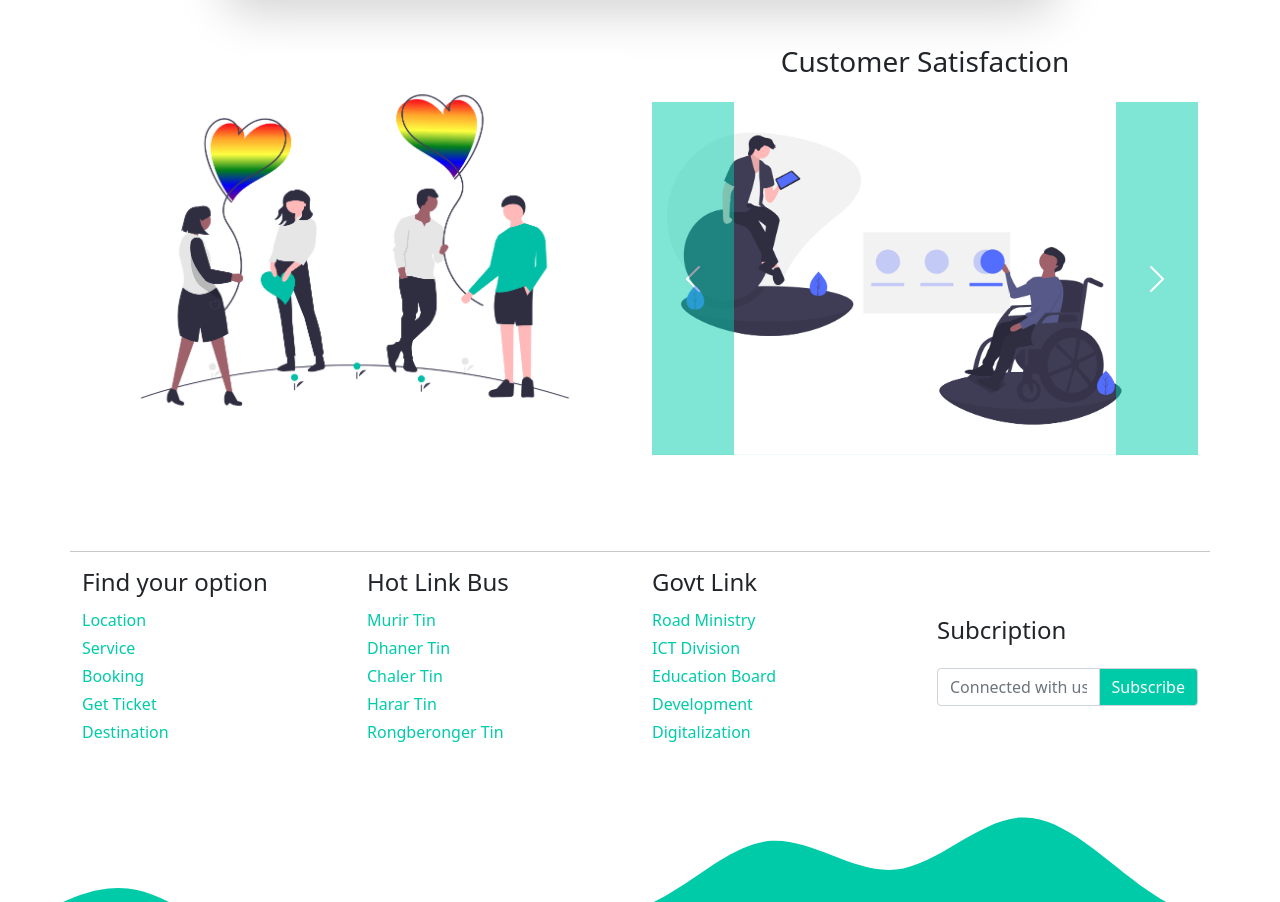
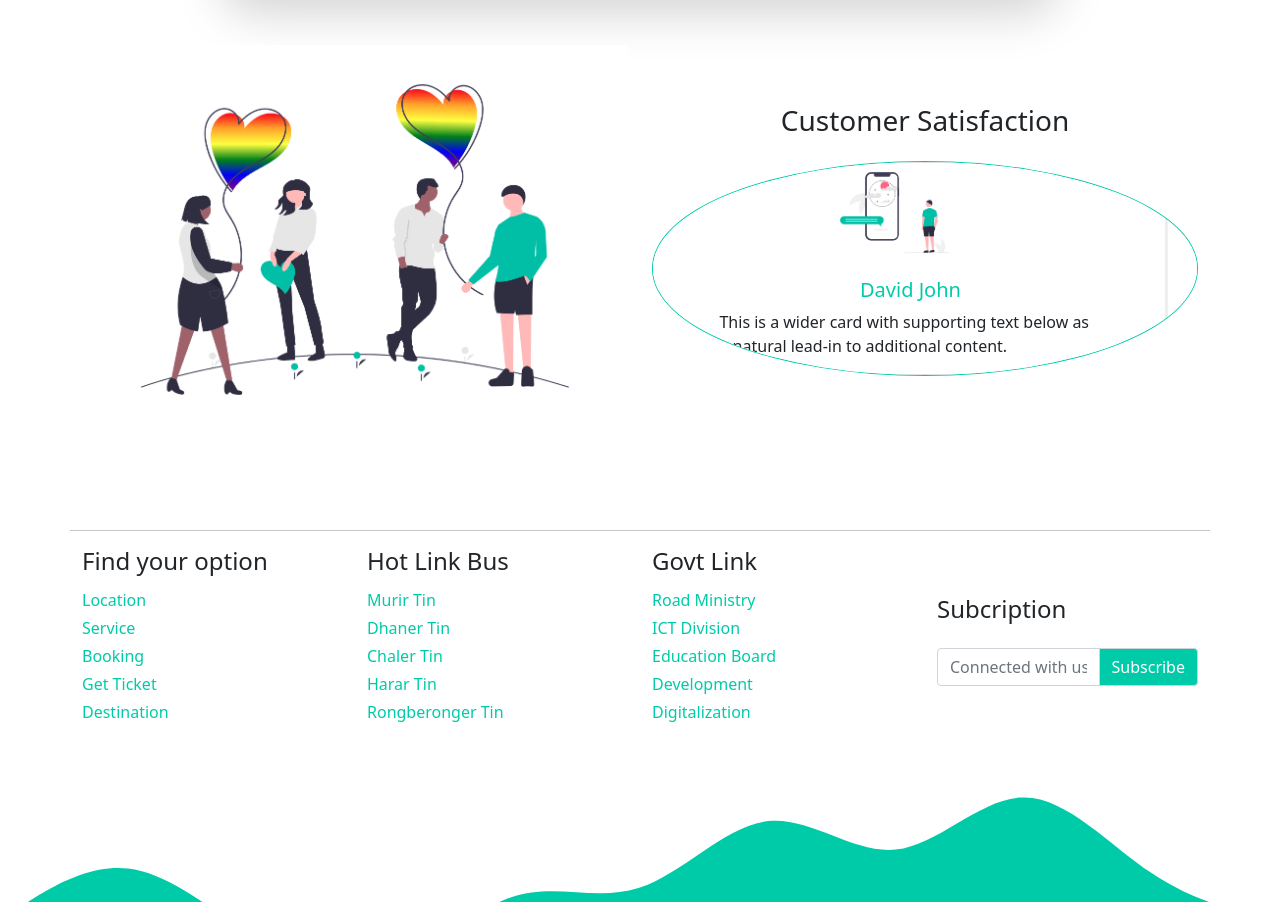
Before and after one commit to coderyeasin/bus-booking, a plain HTML site: page index.html in a window 1280 px wide. Shown: the part 2414-3316 px from the top of the page. Drawn offline with nearby package versions, Linux system fonts and the light colour scheme.

Commit message:
add design

```diff
--- a/index.html
+++ b/index.html
@@ -357,23 +357,51 @@
                         <h3 class="text-center mb-4">Customer Satisfaction</h3>
 
                         <div id="carouselExampleControls" class="carousel slide" data-bs-ride="carousel">
-                            <div class="carousel-inner" style="background-color: #00CBA9;">
+                            <div class="carousel-inner rounded-circle" style="border: 1px solid #00CBA9;">
                                 <div class="carousel-item active">
-                                    <img src="./images/collab_8oes.png" class="d-block w-100" alt="...">
+                                    <div class="card mx-auto">
+                                        <img src="/images/Weather_notification.png" class="card-img-top w-25 mx-auto"
+                                            alt="...">
+                                        <div class="card-body mx-5 ps-5">
+                                            <h5 class="card-title text-center" style="color: #00CBA9;">David
+                                                John</h5>
+                                            <p class="card-text">This is a wider card with supporting
+                                                text below as a natural lead-in to additional content.
+                                            </p>
+                                        </div>
+                                    </div>
                                 </div>
                                 <div class="carousel-item">
-                                    <img src="./images/collab_8oes.png" class="d-block w-100" alt="...">
+                                    <div class="card mx-auto">
+                                        <img src="/images/collab_8oes.png" class="card-img-top w-25 mx-auto" alt="...">
+                                        <div class="card-body mx-5 ps-5">
+                                            <h5 class="card-title text-center" style="color: #00CBA9;">Micheal Carry
+                                            </h5>
+                                            <p class="card-text">This is a wider card with supporting
+                                                text below as a natural lead-in to additional content.
+                                            </p>
+                                        </div>
+                                    </div>
                                 </div>
                                 <div class="carousel-item">
-                                    <img src="./images/collab_8oes.png" class="d-block w-100" alt="...">
+                                    <div class="card mx-auto">
+                                        <img src="/images/team_work.png" class="card-img-top w-25 mx-auto" alt="...">
+                                        <div class="card-body mx-5 ps-5">
+                                            <h5 class="card-title text-center" style="color: #00CBA9;">Jessica Mende
+                                            </h5>
+                                            <p class="card-text">This is a wider card with supporting
+                                                text below as a natural lead-in to additional content.
+                                            </p>
+                                        </div>
+                                    </div>
                                 </div>
                             </div>
-                            <button class="carousel-control-prev " style="background-color: #00CBA9;" type="button"
+                            <button class="carousel-control-prev " type="button"
                                 data-bs-target="#carouselExampleControls" data-bs-slide="prev">
                                 <span class="carousel-control-prev-icon" aria-hidden="true"></span>
                                 <span class="visually-hidden">Previous</span>
                             </button>
-                            <button class="carousel-control-next " type="button" style="background-color: #00CBA9;"
+                            <button class="carousel-control-next " type="button"
                                 data-bs-target="#carouselExampleControls" data-bs-slide="next">
                                 <span class="carousel-control-next-icon" aria-hidden="true"></span>
                                 <span class="visually-hidden">Next</span>
```
